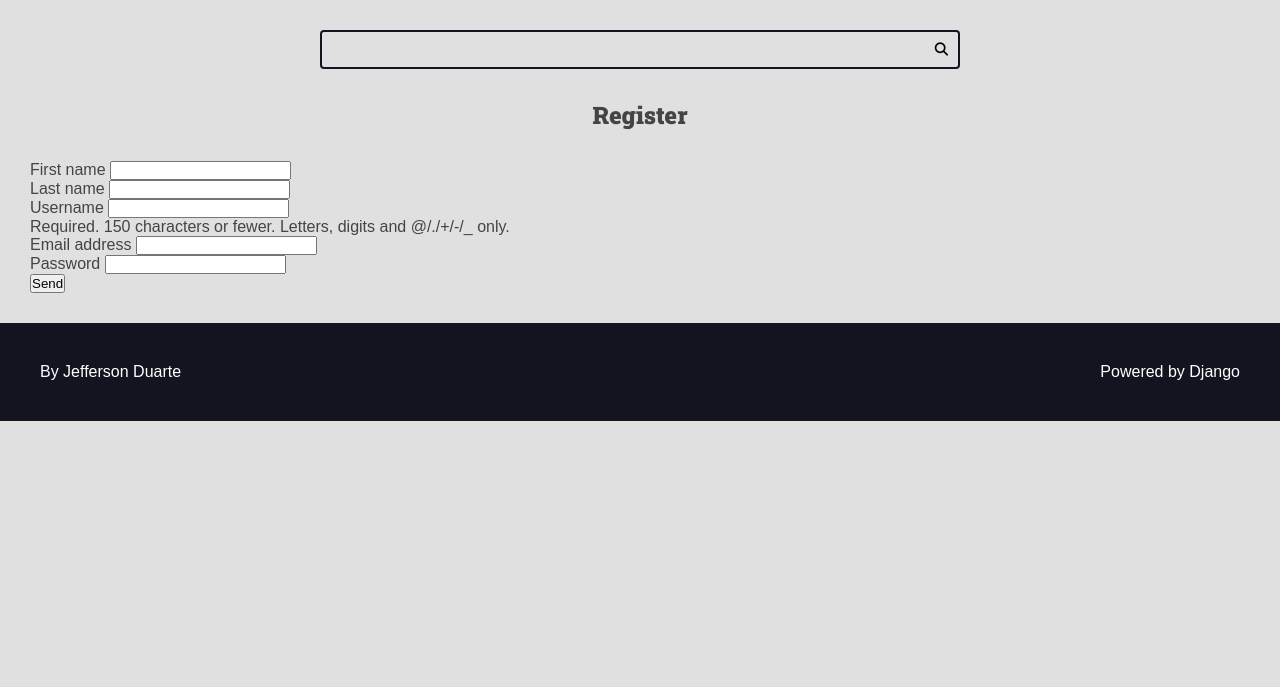
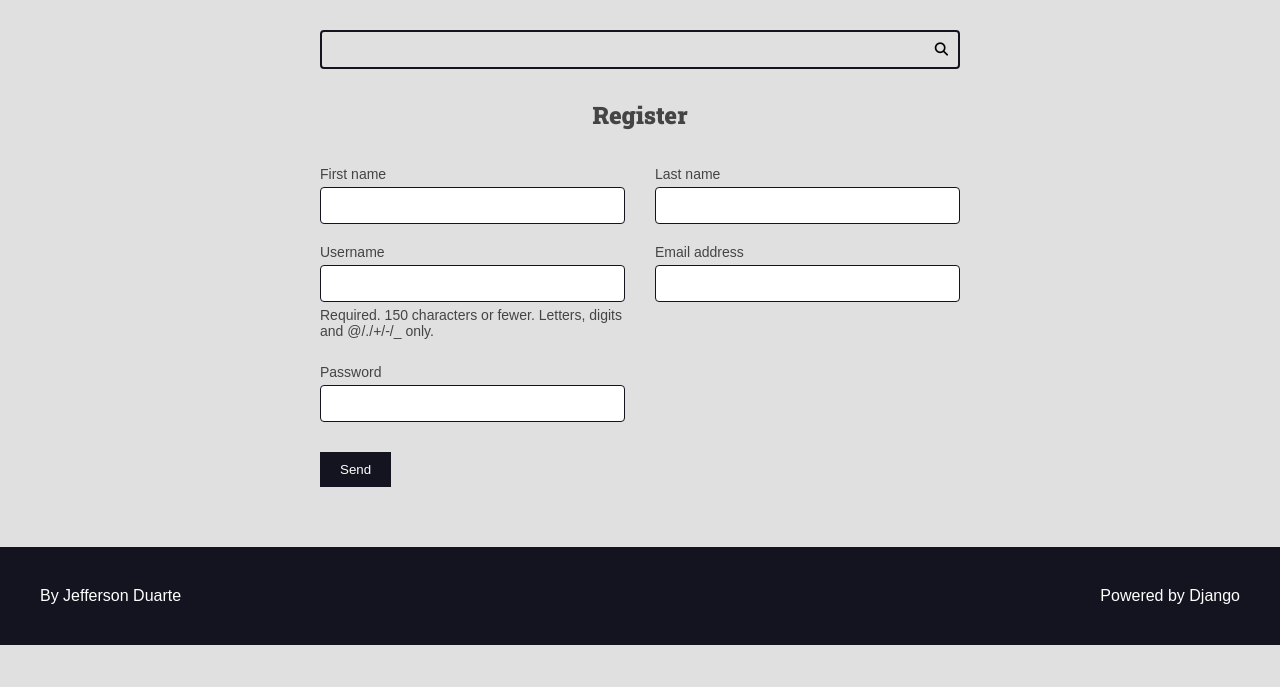
Before and after one commit to jefferson-duarte/Project_Recipes, a Django app: page /authors/register/ in a window 1280 px wide. Shown: the part 113-800 px from the top of the page. Run offline with Django 5.2, Linux system fonts and the light colour scheme.

Commit message:
Added styles in the register form

```diff
--- a/authors/templates/authors/pages/register_view.html
+++ b/authors/templates/authors/pages/register_view.html
@@ -27,8 +27,10 @@
                 {% endfor %}
             </div>
 
-            <div class="form-group">
-                <button type="submit">Send</button>
+            <div class="form-content form-content-grid">
+                <div class="form-group">
+                    <button type="submit">Send</button>
+                </div>
             </div>
         </form>
     </div>
--- a/recipes/static/recipes/css/styles.css
+++ b/recipes/static/recipes/css/styles.css
@@ -304,6 +304,45 @@ h1, h2, h3, h4, h5, h6 {
     background: var(--color-primary-dark);
 }
 
+/* Forms */
+.form-content {
+    max-width: 64rem;
+    margin: 0 auto;
+    margin-bottom: var(--spacing-gutter-medium);
+}
+
+.form-content label,
+.form-content .help-text,
+.errorlist {
+    display: block;
+    margin: 0.5rem 0;
+    font-size: 1.4rem;
+}
+
+.errorlist {
+    color: var(--color-error-dark);
+}
+
+.form-content input {
+    width: 100%;
+    padding: 1rem;
+    border-radius: 0.4rem;
+    border: 1px solid var(--color-primary-dark);
+}
+
+.form-content-grid {
+    display: grid;
+    grid-template-columns: repeat(auto-fit, minmax(30rem, 1fr));
+    gap: calc(var(--spacing-gutter-medium) / 2) var(--spacing-gutter-medium);
+}
+
+.form-content button {
+    padding: 1rem 2rem;
+    border: none;
+    background: var(--color-primary-dark);
+    color: var(--color-white);
+}
+
 /* Messages */
 .messages-container {
     display: flex;
@@ -370,7 +409,8 @@ h1, h2, h3, h4, h5, h6 {
 }
 
 @media (max-width: 600px) {
-    .main-content-list {
+    .main-content-list,
+    .form-content-grid {
         grid-template-columns: repeat(auto-fit, minmax(100%, 1fr));
     }
 }
```
